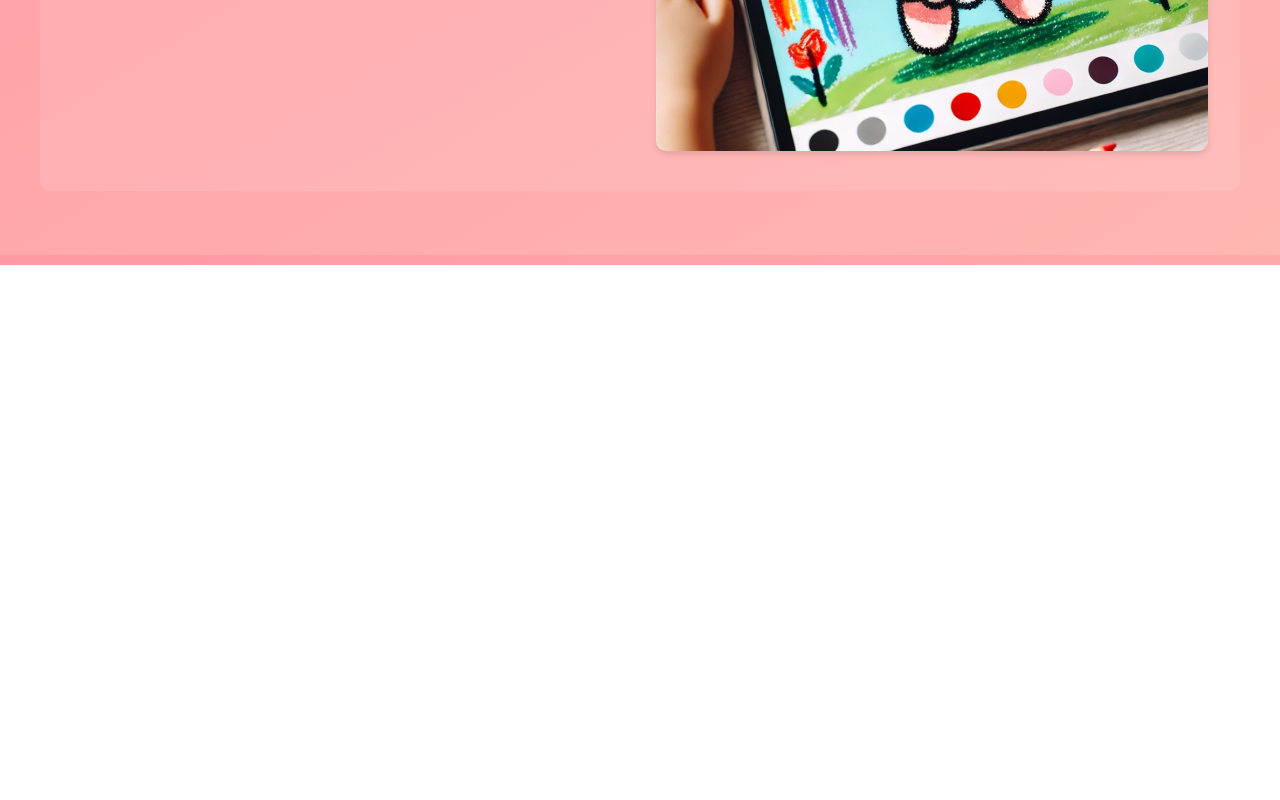
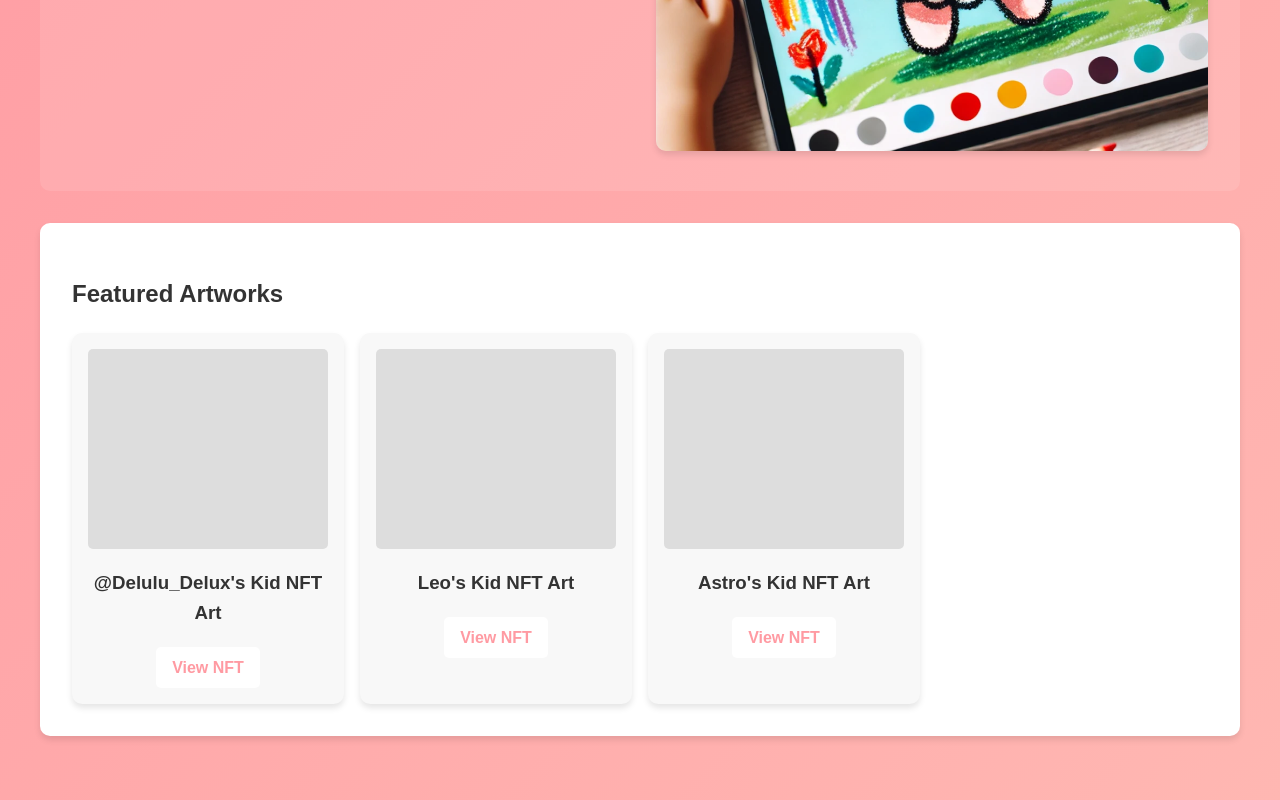
Before and after one commit to cpscott1/bridgeart, a plain HTML site: page index.html in a window 1280 px wide. Shown: the part 535-1335 px from the top of the page. Before the commit the page ends 800 px from the top, so only its background shows below. Drawn offline with Linux system fonts and the light colour scheme.

Commit message:
margin header update

```diff
--- a/index.html
+++ b/index.html
@@ -36,6 +36,26 @@
                 <img src="/hero-kids.png" alt="Featured NFT Artwork">
             </div>
         </section>
+        <section class="feature-art" id="Gallery">
+          <h2>Featured Artworks</h2>
+          <div class="art-grid">
+            <div class="art-item">
+              <div class="place-holder-img"></div>
+              <h3>@Delulu_Delux's Kid NFT Art</h3>
+              <a href="" class="btn">View NFT</a>
+            </div>
+            <div class="art-item">
+              <div class="place-holder-img"></div>
+              <h3>Leo's Kid NFT Art</h3>
+              <a href="" class="btn">View NFT</a>
+            </div>
+            <div class="art-item">
+              <div class="place-holder-img"></div>
+              <h3>Astro's Kid NFT Art</h3>
+              <a href="" class="btn">View NFT</a>
+            </div>
+          </div>
+        </section>
     </main>
 </body>
 </html>
--- a/styles.css
+++ b/styles.css
@@ -78,6 +78,42 @@ nav {
     background-color: #FFD1DC;
     color: white;
 }
+
+.feature-art {
+    background-color: white;
+    padding: 2rem;
+    border-radius: 10px;
+    margin-bottom: 2rem;
+    box-shadow: 0 4px 6px rgba(0, 0, 0, 0.1);
+}
+
+.art-grid {
+    display: grid;
+    grid-template-columns: repeat(auto-fill, minmax(250px, 1fr));
+    gap: 1rem;
+}
+
+.art-item {
+    background-color: #f8f8f8;
+    border-radius: 10px;
+    padding: 1rem;
+    text-align: center;
+    box-shadow: 0 4px 6px rgba(0, 0, 0, 0.1);
+    transition: transform 0.3s ease;
+}
+
+.art-item:hover {
+    transform: translateY(-5px);
+}
+
+.place-holder-img {
+    width: 100%;
+    height: 200px;
+    background-color: #ddd;
+    margin-bottom: 1rem;
+    border-radius: 5px;
+}
+
 @media (max-width: 768px) {
     .hero {
         flex-direction: column;
```
